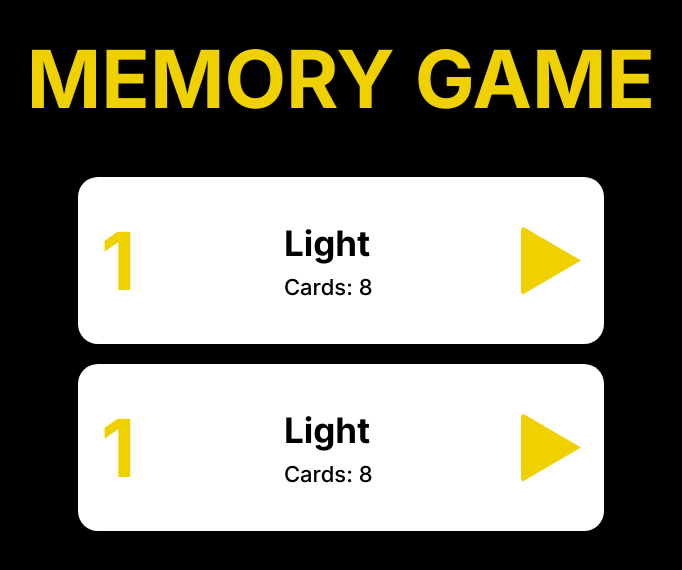
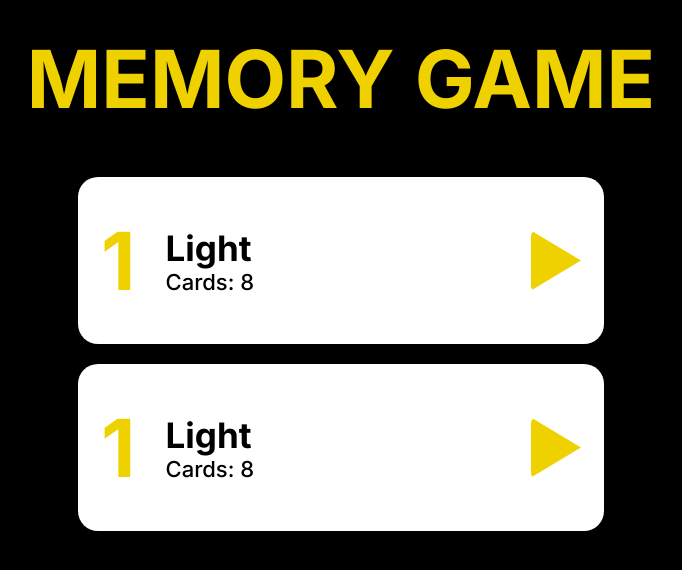
Before and after one commit to bogdanovich231/Memory-Card-Game, a React app: page / in a window 1280 px wide. Shown: the top 570 px of the page, without its empty margins (299-981 px from the left). Built offline with nearby package versions, Linux system fonts and the light colour scheme; no server answers; the HTML template or start-up script is replaced by a standard one.

Commit message:
refactor(style): card level restructuring

```diff
--- a/src/Components/CardLevel/CardLevel.scss
+++ b/src/Components/CardLevel/CardLevel.scss
@@ -11,18 +11,18 @@
   }
   &_content {
     display: flex;
-    flex-direction: column;
+    align-items: center;
+    gap: 30px;
 
-    gap: 10px;
-    &-title h4 {
+    h4 {
       font-weight: 700;
       color: #000000;
     }
   }
 
   .level-card_button {
-    width: 60px;
-    height: 70px;
+    width: 50px;
+    height: 60px;
     background-color: #f0d100;
     clip-path: polygon(0% 0%, 100% 50%, 0% 100%);
     border-radius: 5px;
--- a/src/Components/CardLevel/CardLevel.tsx
+++ b/src/Components/CardLevel/CardLevel.tsx
@@ -3,14 +3,12 @@ import "./CardLevel.scss";
 const CardLevel = () => {
   return (
     <div className="level-card">
-      <div className="level-card_number">
-        <h2>1</h2>
-      </div>
       <div className="level-card_content">
-        <div className="level-card_content-title">
-          <h4>Light</h4>
+        <div className="level-card_number">
+          <h2>1</h2>
         </div>
         <div className="level-card_content-info">
+          <h4>Light</h4>
           <p>Cards: 8</p>
         </div>
       </div>
```
